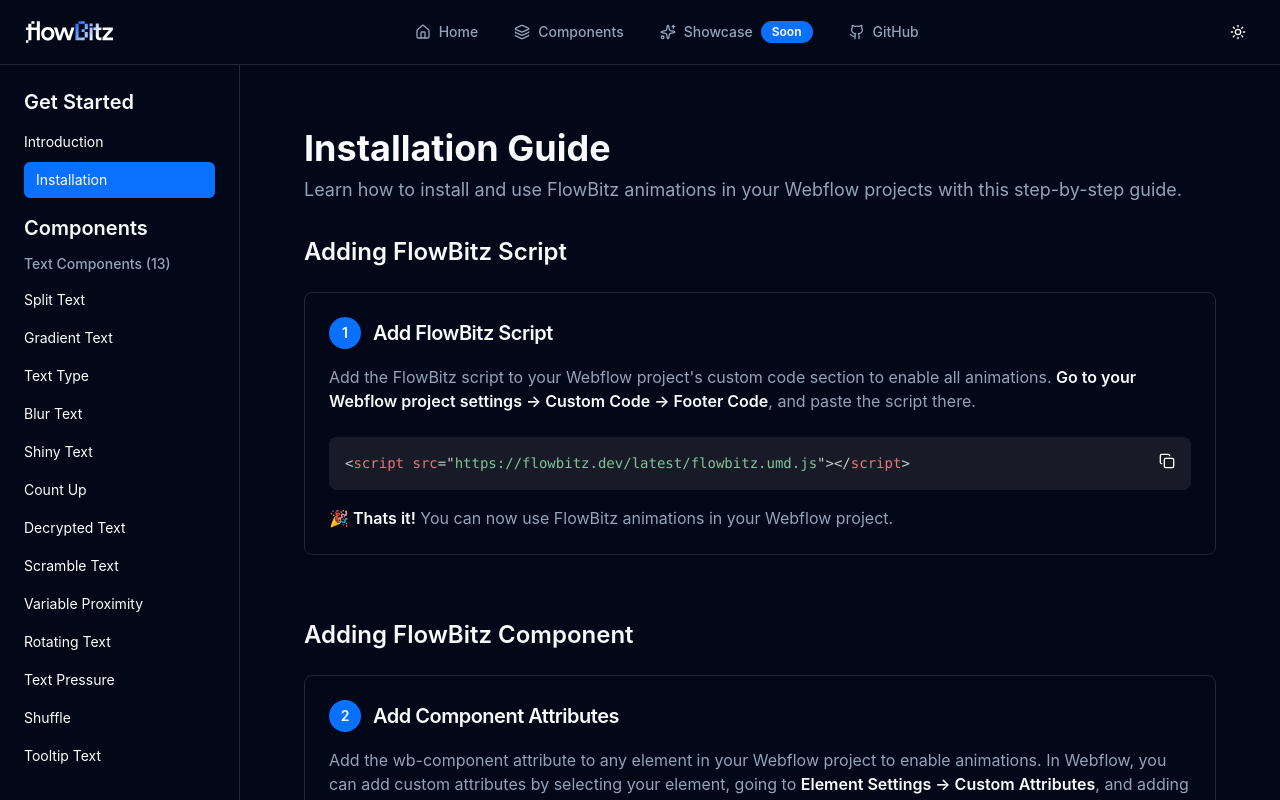
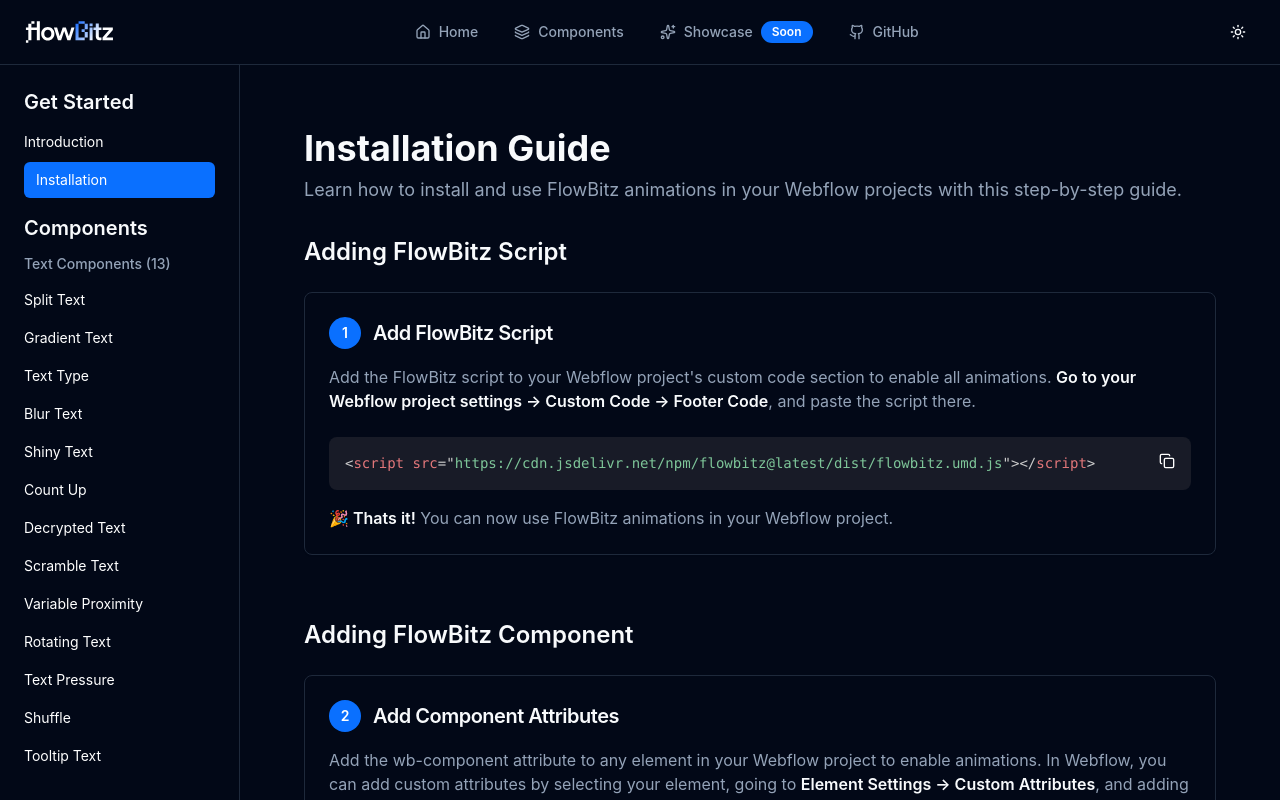
Before and after one commit to Slabpixel/FlowBitz, a React (Vite) app: page /installation in a window 1280 px wide. Built offline with nearby package versions, Linux system fonts and the light colour scheme.

Commit message:
npm publication

```diff
--- a/src/app/pages/Installation.jsx
+++ b/src/app/pages/Installation.jsx
@@ -154,13 +154,13 @@
                           }
                         }}
                       >
-                        {'<script src="https://flowbitz.dev/latest/flowbitz.umd.js"></script>'}
+                        {'<script src="https://cdn.jsdelivr.net/npm/flowbitz@latest/dist/flowbitz.umd.js"></script>'}
                       </SyntaxHighlighter>
                       <Button
                         variant="ghost"
                         size="sm"
                         className="absolute right-2 top-2 h-8 w-8 p-0 hover:bg-gray-700"
-                        onClick={() => copyToClipboard('<script src="https://flowbitz.dev/latest/flowbitz.umd.js"></script>', 'scriptTag')}
+                        onClick={() => copyToClipboard('<script src="https://cdn.jsdelivr.net/npm/flowbitz@latest/dist/flowbitz.umd.js"></script>', 'scriptTag')}
                       >
                         {copyStates.scriptTag ? (
                           <CheckCircle className="w-4 h-4 text-green-500" />
```
Also changed, not shown: 1 other file (tests, documents, lock files or other folders).
